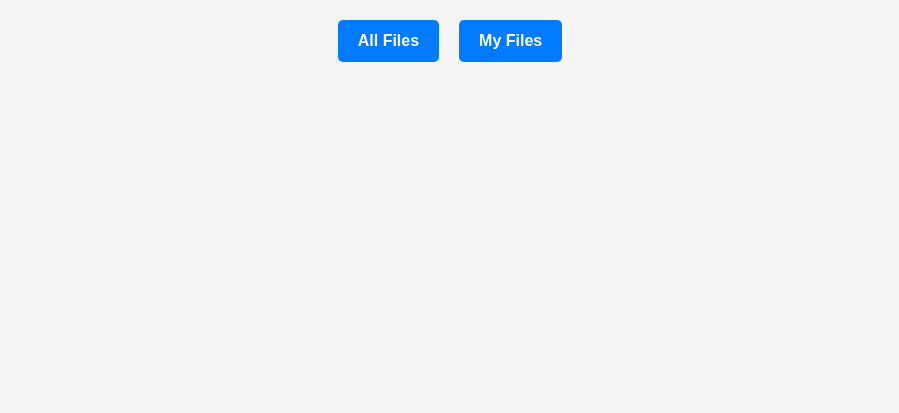
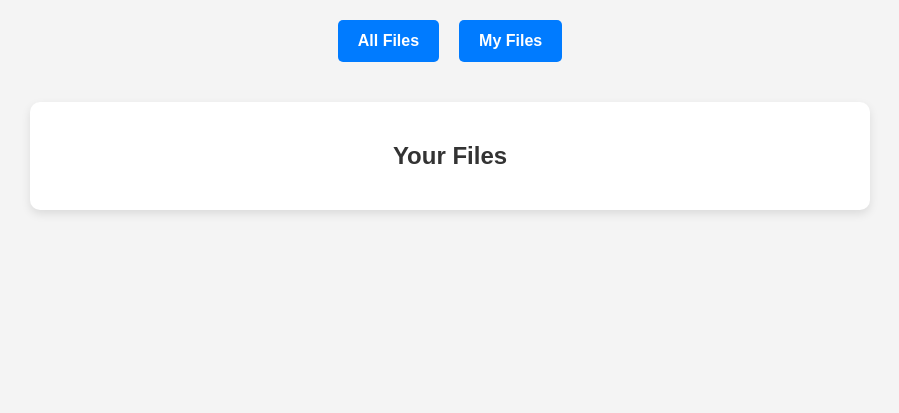
Before and after one commit to obolonua/fakedrive, a Flask app: a page that uses templates/my_fakedrive.html in a window 1280 px wide. Shown: the part 42-455 px from the top of the page, without its empty margins (190-1089 px from the left). Run offline with Flask 3, Linux system fonts and the light colour scheme; the visitor is signed in with stand-in values (Sample User, id 1).

Commit message:
file upload

```diff
--- a/templates/login.html
+++ b/templates/login.html
@@ -100,7 +100,7 @@
 </head>
 <body>
 
-    <!-- Topbar -->
+
     <nav>
         <div>
             <strong>FakeDrive</strong>
@@ -111,7 +111,6 @@
         </div>
     </nav>
 
-    <!-- Login Form -->
     <div class="container">
         <h2>Login to FakeDrive</h2>
         <form action="/authentication" method="post">
--- a/templates/main.html
+++ b/templates/main.html
@@ -53,13 +53,13 @@
         }
 
         .description .signup-link {
-            color: #FF5733; /* A contrasting color for "Sign Up" */
+            color: #FF5733;
         }
     </style>
 </head>
 <body>
 
-    <!-- Topbar -->
+
     <nav>
         <div>
             <strong>FakeDrive</strong>
@@ -76,7 +76,6 @@
             </div>
     </nav>
 
-    <!-- Description -->
     <div class="description">
         <p><strong>Welcome to FakeDrive!</strong></p>
         <p>This is your personal cloud storage space. Upload, download, and manage your files easily from anywhere!</p>
--- a/templates/my_fakedrive.html
+++ b/templates/my_fakedrive.html
@@ -73,7 +73,56 @@
     .upload-btn:hover {
         background-color: #0056b3;
     }
+
+    .file-list {
+        margin: 0 auto;
+        margin-top: 20px;
+        padding: 20px;
+        background: white;
+        border-radius: 10px;
+        max-width: 800px;
+        box-shadow: 0 4px 10px rgba(0,0,0,0.1);
+    }
+
+    .file-list h2 {
+        text-align: center;
+        color: #333;
+        margin-bottom: 20px;
+    }
+
+    table {
+        width: 100%;
+        border-collapse: collapse;
+    }
+
+    th, td {
+        padding: 12px 15px;
+        text-align: left;
+        border-bottom: 1px solid #ddd;
+    }
+
+    th {
+        background-color: #f2f2f2;
+    }
+
+    tr:hover {
+        background-color: #f9f9f9;
+    }
+
+    td a {
+        background-color: #28a745;
+        color: white;
+        padding: 8px 12px;
+        text-decoration: none;
+        border-radius: 5px;
+        font-weight: bold;
+    }
+
+    td a:hover {
+        background-color: #218838;
+    }
 </style>
+
 </head>
 <body>
 
@@ -92,6 +141,22 @@
         <a href="/my_files">My Files</a>
     </div>
 
+    <div class="file-list">
+    <h2>Your Files</h2>
+    <table>
+        <thead>
+        </thead>
+        <tbody>
+            {% for file in files %}
+            <tr>
+                <td>{{ file[1] }}</td>
+                <td><a href="/download/{{ file[0] }}">Download</a></td>
+            </tr>
+            {% endfor %}
+        </tbody>
+    </table>
+    </div>
+
     <a class="upload-btn" href="/upload">📤 Upload</a>
 
 </body>
--- a/templates/signup.html
+++ b/templates/signup.html
@@ -100,7 +100,6 @@
 </head>
 <body>
 
-    <!-- Topbar -->
     <nav>
         <div>
             <strong>FakeDrive</strong>
@@ -111,7 +110,7 @@
         </div>
     </nav>
 
-    <!-- Signup Form -->
+
     <div class="container">
         <h2>Create Your FakeDrive Account</h2>
         <form action="/create_user" method="post">
--- a/templates/upload.html
+++ b/templates/upload.html
@@ -80,7 +80,6 @@
 </head>
 <body>
 
-    <!-- Topbar -->
     <nav>
         <div>
             <strong>FakeDrive</strong>
@@ -92,7 +91,6 @@
         </div>
     </nav>
 
-    <!-- Upload form -->
     <div class="upload-container">
         <div class="upload-box">
             <h2>Upload a File</h2>
```
Lines whose indentation alone changed are shown as unchanged.
